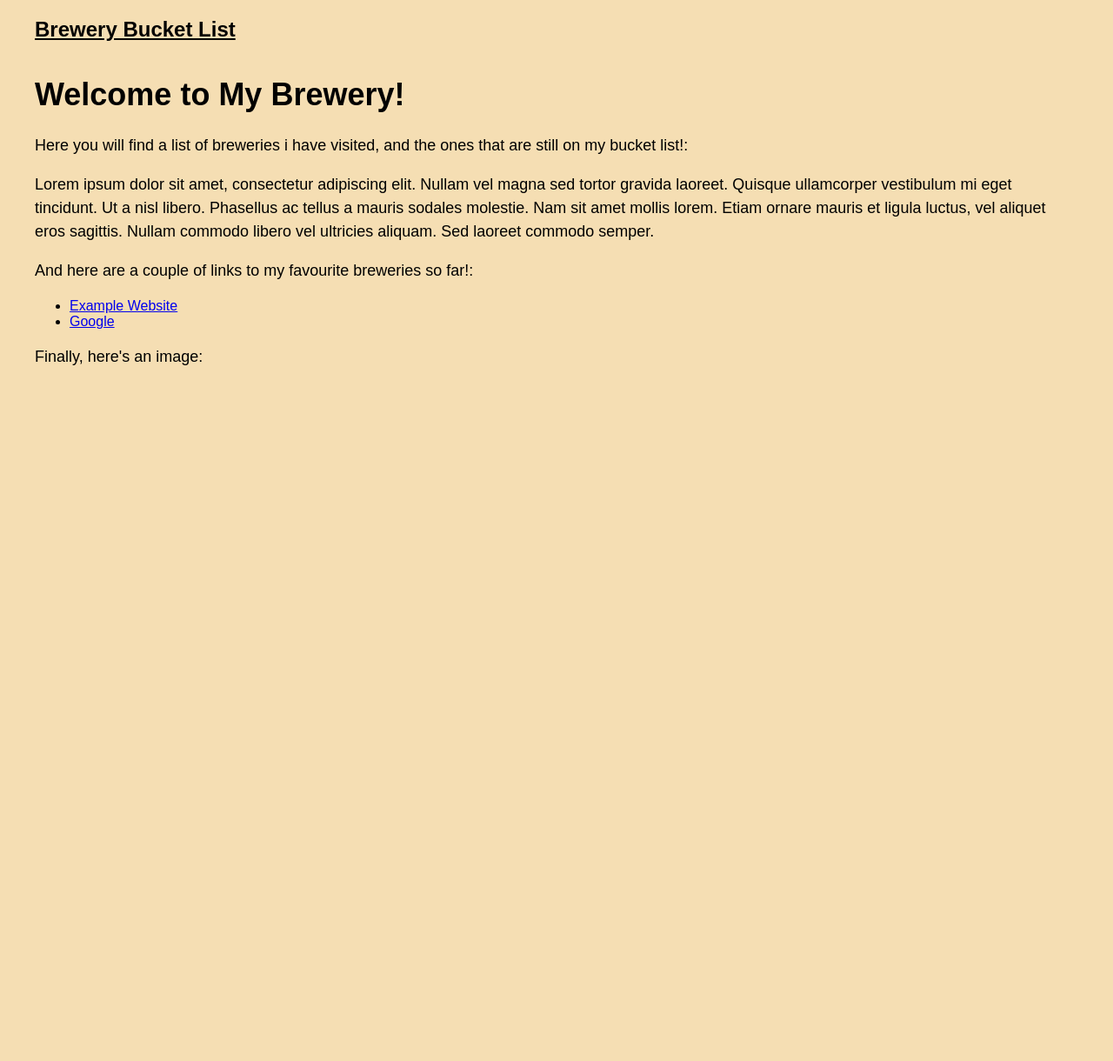
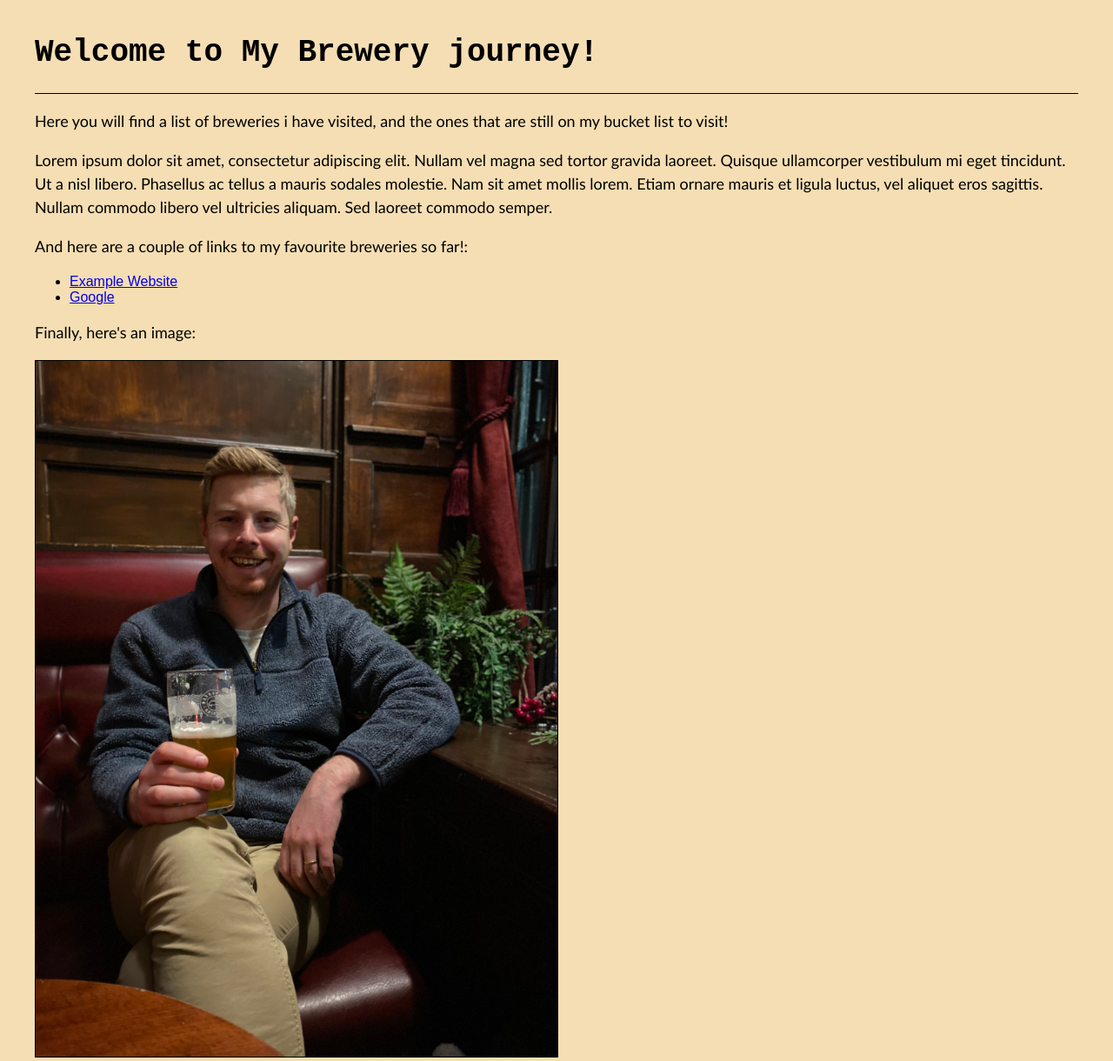
Before and after one commit to Stuart-Ure/Flask-app-project--Brewery-bucketlist-, a Flask app: page / in a window 1280 px wide. Shown: the part 58-1278 px from the top of the page at 87% size. Before the commit the page ends 478 px from the top, so only its background shows below. Run offline with Flask 3, Linux system fonts and the light colour scheme.

Commit message:
styling started

```diff
--- a/static/style.css
+++ b/static/style.css
@@ -1,7 +1,7 @@
 General styles
 body {
     font-family:'Gill Sans', 'Gill Sans MT', Calibri, 'Trebuchet MS', sans-serif
-    margin: 0;
+    margin: ;
     padding: 0;
   }
 
@@ -16,6 +16,12 @@ body {
     background-color: rgb(111, 75, 29);
     color: #fff;
     padding: 20px;
+  }
+
+  .title
+  {
+    border-bottom: 1px solid black;
+    padding-bottom: 2px;
   }
 
   .menu {
@@ -44,11 +50,13 @@ body {
 
   /* Page content styles */
   h1 {
+    font-family: 'Courier New', Courier, monospace;
     font-size: 36px;
     margin-top: 40px;
   }
 
   p {
+    font-family: 'Trebuchet MS', 'Lucida Sans Unicode', 'Lucida Grande', 'Lucida Sans', Arial, sans-serif;
     font-size: 18px;
     line-height: 1.5;
   }
@@ -66,3 +74,93 @@ body {
     padding: 0;
     background-color: wheat;
   }
+
+    .home-image {
+    width: 50%;
+    border: 1px solid black;
+  }
+
+
+    .citylist {
+    font-family: 'Courier New', Courier, monospace;
+    font-size: 20px;
+    margin-top: 40px;
+    }
+
+    .city {
+      font-family: 'Courier New', Courier, monospace;
+      display: flex;
+      flex-wrap: wrap;
+      justify-content: space-between;
+    }
+
+  #citybutton {
+    padding-top: 20px;
+    padding-bottom: 0px;
+  }
+
+  .brewerylist {
+    font-family: 'Courier New', Courier, monospace;
+    font-size: 20px;
+    margin-top: 40px;
+  }
+  .addbrewery {
+    padding-top: 20px;
+    padding-bottom: 0px;
+  }
+
+
+/*
+  .brewery {
+    width: 30%;
+    margin-bottom: 20px;
+    padding: 20px;
+    border: 1px solid #ccc;
+    border-radius: 5px;
+    /* box-shadow: 2px 2px 5px #ccc; */
+}
+
+  .brewery {
+    display: flex;
+    flex-wrap: wrap;
+    justify-content: space-between;
+    margin-top: 20px; */
+   */
+
+  .brewery h4 {
+    font-size: 1.2rem;
+    margin: 0 0 10px;
+  }
+
+  .brewery p {
+    font-size: 1rem;
+    margin: 0;
+  }
+
+  .brewery form {
+    display: inline-block;
+    margin: 0;
+  }
+
+  .brewery input[type="submit"] {
+    background-color: #f44336;
+    border: none;
+    color: #fff;
+    cursor: pointer;
+    font-size: 1rem;
+    padding: 5px 10px;
+    transition: background-color 0.2s ease;
+    margin-top: 5px;
+  }
+
+  .brewery input[type="submit"]:hover {
+    background-color: #d32f2f;
+  }
+
+
+  .moonwake {
+    width: 40%;
+    border: 1px solid black;
+    height: 20%;
+
+  }
--- a/templates/index.jinja
+++ b/templates/index.jinja
@@ -2,15 +2,21 @@
 
 {% block content %}
 
-<h2> <b> <u> <em></em>Brewery Bucket List </em> </u> </b> </h2>
+{# <h2> <b> <u> <em></em>Brewery Bucket List </em> </u> </b> </h2> #}
 
 
 <body>
-    <h1>Welcome to My Brewery!</h1>
+    <div class="title">
+        <h1>Welcome to My Brewery journey!</h1>
+    </div>
 
-    <p>Here you will find a list of breweries i have visited, and the ones that are still on my bucket list!:</p>
-
-    <p>Lorem ipsum dolor sit amet, consectetur adipiscing elit. Nullam vel magna sed tortor gravida laoreet. Quisque ullamcorper vestibulum mi eget tincidunt. Ut a nisl libero. Phasellus ac tellus a mauris sodales molestie. Nam sit amet mollis lorem. Etiam ornare mauris et ligula luctus, vel aliquet eros sagittis. Nullam commodo libero vel ultricies aliquam. Sed laoreet commodo semper.</p>
+    <div>
+        <p>  Here you will find a list of breweries i have visited, and the ones that are still on my bucket list to visit!   </p>
+    </div>
+  <p>Lorem ipsum dolor sit amet, consectetur adipiscing elit. Nullam vel magna sed tortor gravida laoreet. Quisque
+    ullamcorper vestibulum mi eget tincidunt. Ut a nisl libero. Phasellus ac tellus a mauris sodales molestie. Nam sit
+    amet mollis lorem. Etiam ornare mauris et ligula luctus, vel aliquet eros sagittis. Nullam commodo libero vel
+    ultricies aliquam. Sed laoreet commodo semper.</p>
 
   <p>And here are a couple of links to my favourite breweries so far!:</p>
 
@@ -21,9 +27,10 @@
 
   <p>Finally, here's an image:</p>
 
-    {# <img src="https://picsum.photos/200/300" alt="Beer image"> #}
+  <img src="/static/images/HavingaPint.jpeg" alt="Having a pint" class = "home-image">
 
   </body>
+
   </html>
   {% endblock %}
 
```
Also changed, not shown: templates/breweries/brewery.jinja (+5 -3 lines), templates/cities/cities.jinja (+5 -3 lines), static/images/HavingaPint.jpeg (added), static/images/moonwake.JPG (added). Lines whose indentation alone changed are shown as unchanged.
